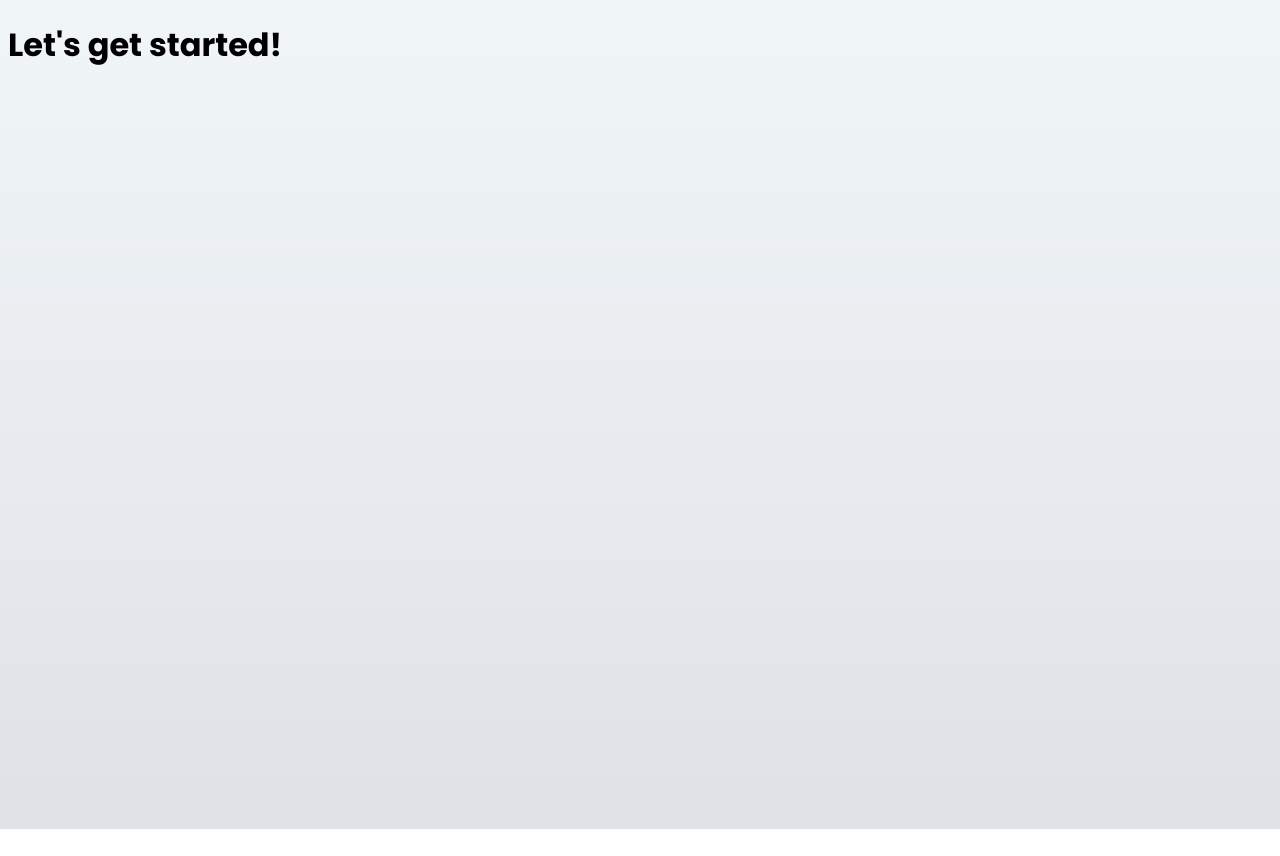
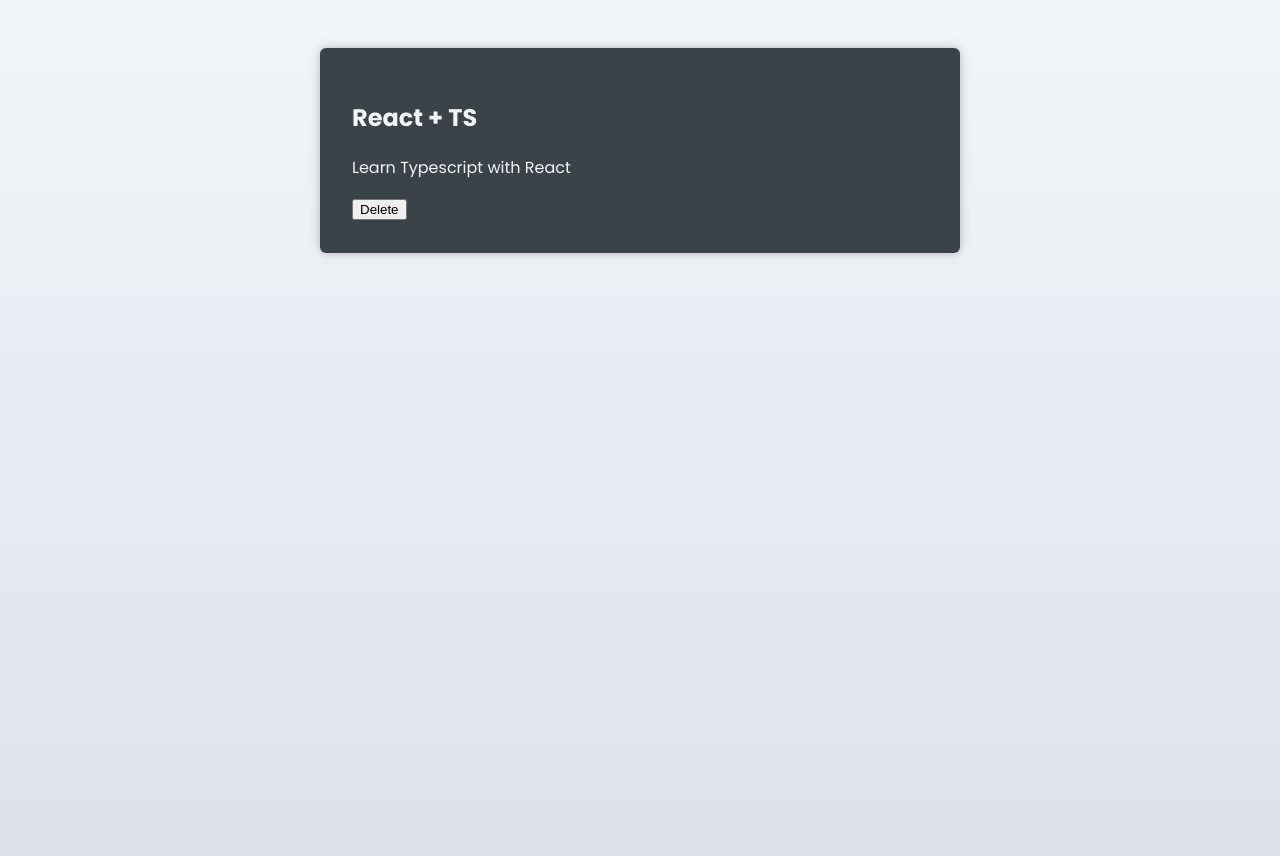
Before and after one commit to bitw41ker/Typescript-with-React, a React (Vite) app: page / in a window 1280 px wide. Before the commit the page ends 829 px from the top, so only its background shows below. Built offline with nearby package versions, Linux system fonts and the light colour scheme; the HTML template or start-up script is replaced by a standard one.

Commit message:
Add CourseGoal component and define props with TS

```diff
--- a/src/App.tsx
+++ b/src/App.tsx
@@ -1,3 +1,12 @@
+import CourseGoal from './components/CourseGoal.tsx';
+
 export default function App() {
-  return <h1>Let's get started!</h1>;
+  return (
+    <main>
+      <CourseGoal
+        title="React + TS"
+        description="Learn Typescript with React"
+      />
+    </main>
+  );
 }
--- /dev/null
+++ b/src/components/CourseGoal.tsx
@@ -0,0 +1,16 @@
+type CourseGoalProps = {
+  title: string;
+  description: string;
+};
+
+export default function CourseGoal({ title, description }: CourseGoalProps) {
+  return (
+    <article>
+      <div>
+        <h2>{title}</h2>
+        <p>{description}</p>
+      </div>
+      <button>Delete</button>
+    </article>
+  );
+}
```
